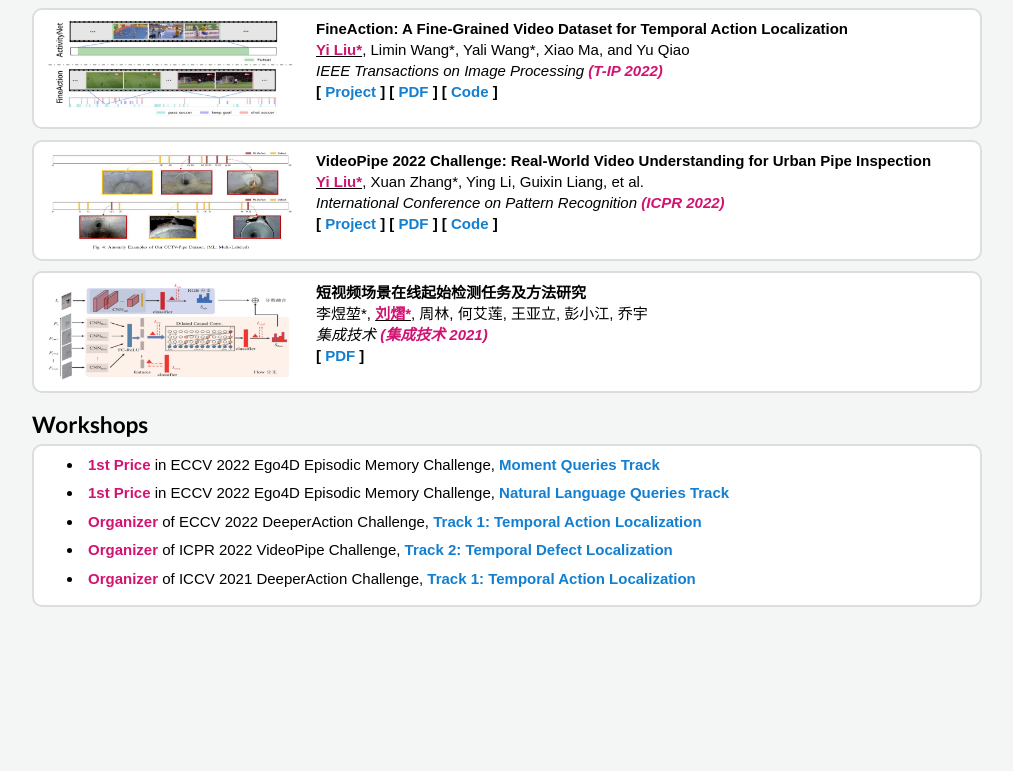
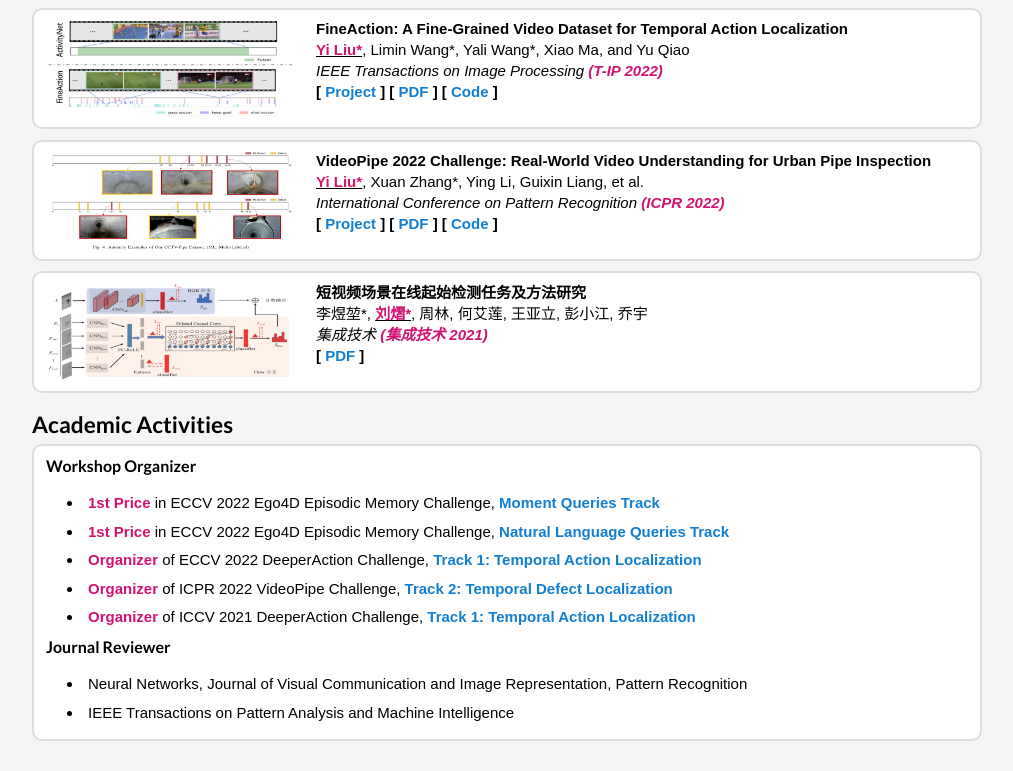
Before and after one commit to Richard-61/Richard-61.github.io, a plain HTML site: page index.html in a window 1280 px wide. Shown: the part 1003-1774 px from the top of the page, without its empty margins (133-1146 px from the left). Before the commit the page ends 1640 px from the top, so only its background shows below. Drawn offline with Linux system fonts and the light colour scheme; a script that the page names is missing.

Commit message:
Update index.html

```diff
--- a/index.html
+++ b/index.html
@@ -372,8 +372,7 @@ ol {
 <p>Currently, I am a Ph.D. student at <strong><a href="http://mmlab.siat.ac.cn">SIAT_MMLAB </a></strong> in Shenzhen Institute of Advanced Technology, Chinese Academy of Sciences.
 And I also do the research intern at <strong><a href="https://www.shlab.org.cn/">Shanghai AI Laboratory </a></strong> from 2022.
 Before that I received a B.Eng. degree in Huazhong University of Science and Technology, Wuhan, China, in 2019.
-I am advised by Prof. <strong><a href="http://mmlab.siat.ac.cn/yuqiao">Yu Qiao</a></strong>, my research interests include temporal action detection, video understanding and deep learning.</p>
-<p></p>
+I am advised by Prof. <strong><a href="http://mmlab.siat.ac.cn/yuqiao">Yu Qiao</a></strong>.My research interests broadly lie in the areas of Video  Understanding and Deep Learning, include temporal action detection, video defect detection, long-term video understanding.</p>
 <!-- My main research interests include: Supervised/Unsupervised Video Representation Learning, Dynamic Video Inference, Cross-Modal Learning, Temporal Action/Anomaly Detection. -->
 <!-- <strong><p>Please drop me an email if you are interested in those topics.</p></strong> -->
 
@@ -530,7 +529,7 @@ I am advised by Prof. <strong><a href="http://mmlab.siat.ac.cn/yuqiao">Yu Qiao</
 
 <a name="work"></a>
 <div style="clear: both;">
-<div class="section"><h2>Workshops</h2>
+<div class="section"><h2>Academic Activities</h2>
 <div class="paper">
 <!-- <h3>Reviewer</h3> -->
 <!-- <li>Reviewer, European Conference on Computer Vision (ECCV)</li> -->
@@ -543,7 +542,10 @@ I am advised by Prof. <strong><a href="http://mmlab.siat.ac.cn/yuqiao">Yu Qiao</
 <li>PC Member, International Joint Conference on Artificial Intelligence (IJCAI), 2021</li>
 <li>PC Member, The AAAI Conference on Artifical Intelligence (AAAI), 2021,2022</li> -->
 
-<!-- <h3>Workshop Organizer</h3> -->
+
+
+
+<h3>Workshop Organizer</h3>
 <li> <b style="color:#d11372">1st Price</b> in ECCV 2022 Ego4D Episodic Memory Challenge, <b> <a href='https://ego4d-data.org/workshops/eccv22/'> Moment Queries Track </a>  </b>  </li>
 <li> <b style="color:#d11372">1st Price</b> in ECCV 2022 Ego4D Episodic Memory Challenge, <b> <a href='https://ego4d-data.org/workshops/eccv22/'> Natural Language Queries Track </a>  </b> </li>
 
@@ -552,6 +554,13 @@ I am advised by Prof. <strong><a href="http://mmlab.siat.ac.cn/yuqiao">Yu Qiao</
 <li> <b style="color:#d11372">Organizer</b>  of ICPR 2022 VideoPipe Challenge,    <b> <a href='https://codalab.lisn.upsaclay.fr/competitions/2284'>Track 2: Temporal Defect Localization</a>  </b> </li>
 <li> <b style="color:#d11372">Organizer</b>  of ICCV 2021 DeeperAction Challenge, <b> <a href='https://competitions.codalab.org/competitions/32363'>Track 1: Temporal Action Localization</a> </b>  </li>
 <!-- <h3>Member of IEEE, ACM and CVF</h3> -->
+
+
+
+<h3>Journal Reviewer</h3>
+<li>  Neural Networks, Journal of Visual Communication and Image Representation, Pattern Recognition  </li>
+<li>  IEEE Transactions on Pattern Analysis and Machine Intelligence  </li>
+
 
 <!-- <h3>Workshop Participator</h3> -->
 
```
